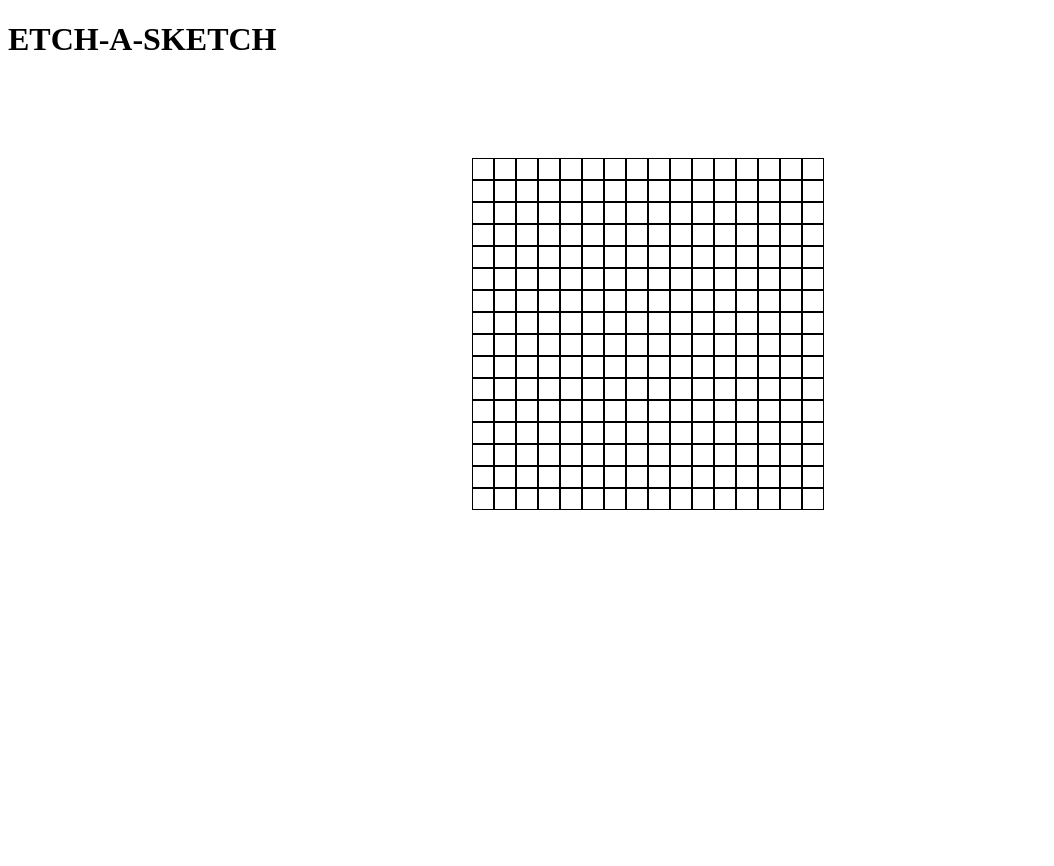
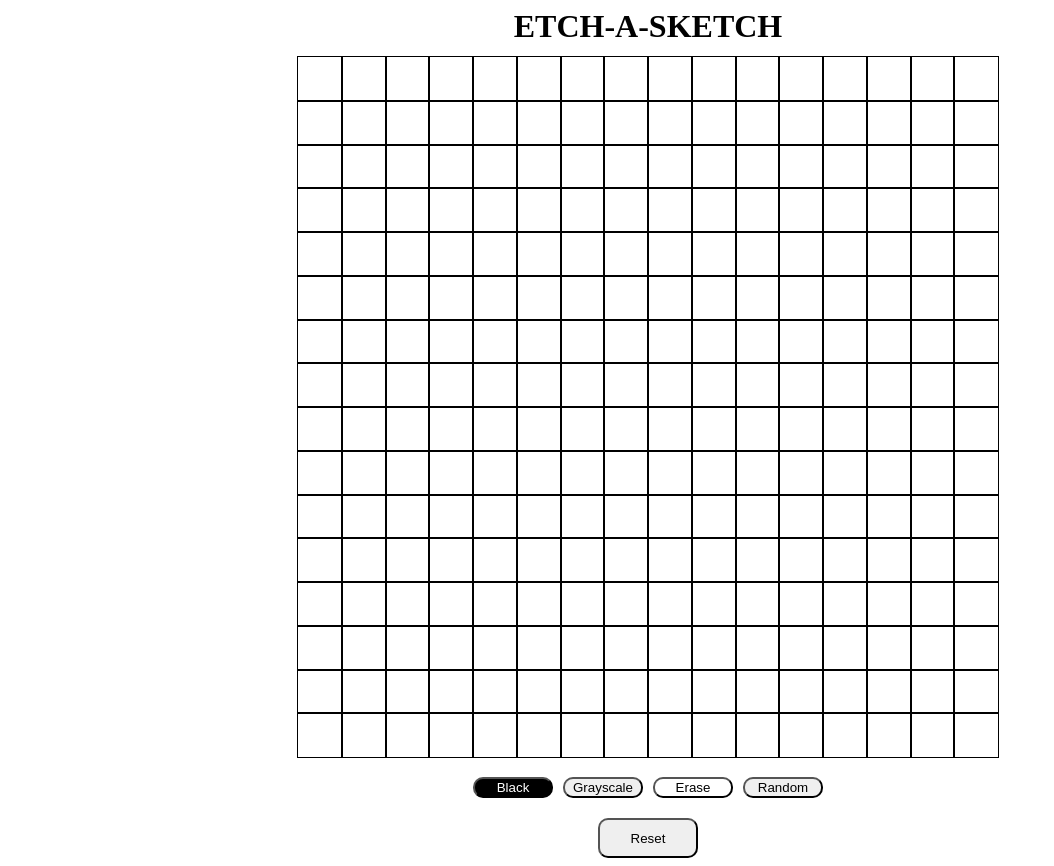
Before and after one commit to idekwat/odin-etch-a-sketch, a plain HTML site: page index.html in a window 1280 px wide. Shown: the whole page, without its empty margins (0-1054 px from the left). Before the commit the page ends 800 px from the top, so only its background shows below. Drawn offline with Linux system fonts and the light colour scheme.

Commit message:
grids now consistent size regardless of grid number; added prompt to reset grid; add placeholder buttons for color type

```diff
--- a/index.html
+++ b/index.html
@@ -7,11 +7,20 @@
     <link rel="stylesheet" href = "styles.css">
 </head>
 <body>
-    <h1 class ="container">ETCH-A-SKETCH</h1>
-<!--    <label for = "gridSize">Enter a grid size here</label>
-    <input type = "number" id = "gridSize" name = "gridSize">
-    <button>Submit</button> -->
+    <h1 class ="pageName">ETCH-A-SKETCH</h1>
+   <!-- <div class ="inputQuery">
+        <label for = "gridSize">Enter a grid size here</label>
+        <input type = "number" id = "gridSize" name = "gridSize" min = "1" max = "100">
+        <button id = "setSize">Submit</button> -->
+    </div>
     <div class = "gridContainer"></div>
+    <div class = "colorType">
+        <button id="onlyBlack" value="blk">Black</button>
+        <button id="grayScale" value="gry">Grayscale</button>
+        <button id="eraseColor" value="ers">Erase</button>
+        <button id="allColor" value="rnd">Random</button>
+    </div>
+    <button id="resetGrid">Reset</button>
     <script src = "js-script.js"></script>
 </body>
 </html>
--- a/js-script.js
+++ b/js-script.js
@@ -1,31 +1,116 @@
 //script here
 
 const container = document.querySelector(".gridContainer");
+const promptUser = document.getElementById("resetGrid");
 
-const sizeInput = document.querySelector('input');
-const submitButton = document.querySelector('button');
 
-const size = 16;
-/*
-submitButton.onclick = (event) => {
-    const size = sizeInput.value;
-    sizeInput.value = '';
-    createGrid(size);
-} */
+const blackColor = document.getElementById("onlyBlack");
+const grayColor = document.getElementById("grayScale");
+const removeColor = document.getElementById("eraseColor");
+const randomColor = document.getElementById("allColor");
 
+let chosenColor = "";
+
+promptUser.onclick = (event) => {
+    promptGrid();
+}
+
+blackColor.onclick = (event) => {
+    chosenColor = blackColor.value;
+    changeColor(chosenColor);
+}
+grayColor.onclick = (event) => {
+    chosenColor = grayColor.value;
+    changeColor(chosenColor);
+}
+removeColor.onclick = (event) => {
+    chosenColor = removeColor.value;
+    changeColor(chosenColor);
+}
+randomColor.onclick = (event) => {
+    chosenColor = randomColor.value;
+    changeColor(chosenColor);
+}
+
+function promptGrid() {
+    let gridSize = prompt("Choose a grid size", "Between 1 to 100");
+    if(gridSize != null & gridSize >0 & gridSize<101) {
+        console.log(gridSize);
+        while(container.firstChild){
+            container.removeChild(container.firstChild);
+        }
+        createGrid(gridSize);
+    }
+    else if(gridSize == null) {
+        alert("No Input!");
+    }
+    else{
+        alert("Invalid Input! ");
+    }
+}
+
+let size = 16;
+createGrid(size);
 function createGrid(size) {
     for(let a = 0; a < size; a++) {
-        let createRow = document.createElement("div");
-        container.appendChild(createRow).className = "rowGuide";
+        let rowDivs = document.createElement("div");
+        container.appendChild(rowDivs).className = "rowGuide";
     }
-    let createRow =  document.getElementsByClassName("rowGuide")
-
-    for(let b = 0; b < createRow.length; b++) {
+    let createRow =  document.getElementsByClassName("rowGuide");
+    for(let b = 0; b < size; b++) {
         for(let c = 0; c < size; c++) {
             let newSquare = document.createElement("div");
-            createRow[b].appendChild(newSquare).className = "fullGrid";
+            newSquare.style.height = 700/size + "px";
+            newSquare.style.width = 700/size + "px";
+            newSquare.style.outline = "1px solid black";
+            createRow[b].appendChild(newSquare).className;
+
+            /*
+            let shading = 0.0;
+            newSquare.onmouseover = () => {
+                shading += 0.1
+                newSquare.style.background = "rgba(0, 0, 0, " + shading + ")";
+            } */
+        }
+    }
+
+}
+
+function changeColor(chosenColor) {
+    console.log(chosenColor);
+    switch(chosenColor) {
+        case("blk"):
+        createGrid.newSquare.style.background = "black";
+    }
+}
+            /*
+            switch(chosenColor){
+                case("blk"):
+                let shading = 0.0;
+                createRow.newSquare.onmouseover = () => {
+                    shading += 0.1
+                    createGrid.newSquare.style.background = "rgba(0, 0, 0, " + shading + ")";
+                    }
+              //      break;
+            //}
         }
     }
 }
 
-createGrid(size);
+
+
+function() {
+    switch()
+    case():
+    let shading = 0.0;
+    createGrid.newSquare.onmouseover = () => {
+        shading += 0.1
+        createGrid.newSquare.style.background = "rgba(0, 0, 0, " + shading + ")";
+    }
+    break;
+    case():
+    createGrid.newSquare.onmouseover = () => {
+        shading += 0.1
+        createGrid.newSquare.style.background = "";
+    }
+}*/
--- a/styles.css
+++ b/styles.css
@@ -3,18 +3,57 @@
     width: 100%;
 }
 
+button {
+    width: 80px;
+    border-radius: 10px;
+}
+
+.pageName {
+    text-align: center;
+    margin: 2px;
+    padding: auto;
+}
+
 .gridContainer {
     display: flex;
     flex: 1;
-    flex-wrap: wrap;
     justify-content: center;
     align-items: center;
-    padding: 50px;
-    margin: 50px;
+    padding: 10px;
 }
 
-.gridContainer .fullGrid {
-    height: 20px;
-    width: 20px;
-    border: 1px solid black;
+.colorType {
+    display: flex;
+    flex: 1;
+    justify-content: center;
+    align-items: center;
+    gap: 10px;
+    padding: 10px;
+    margin-bottom: 10px;
 }
+
+#onlyBlack {
+    background-color: black;
+    color: white;
+}
+#GrayScale {
+    background-color: gray;
+    color: silver;
+}
+#eraseColor {
+    background-color: white;
+    color: black;
+}
+#randomColor {
+    background-color: silver;
+    color: gray;
+}
+#resetGrid {
+    display: flex;
+    width: 100px;
+    height: 40px;
+    align-items: center;
+    justify-content: center;
+    margin: auto;
+    padding: auto;
+}
```
